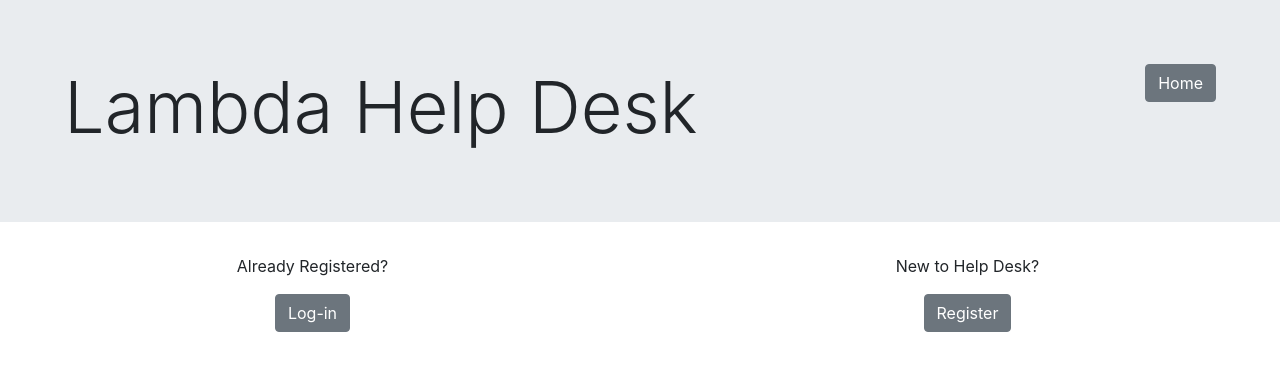
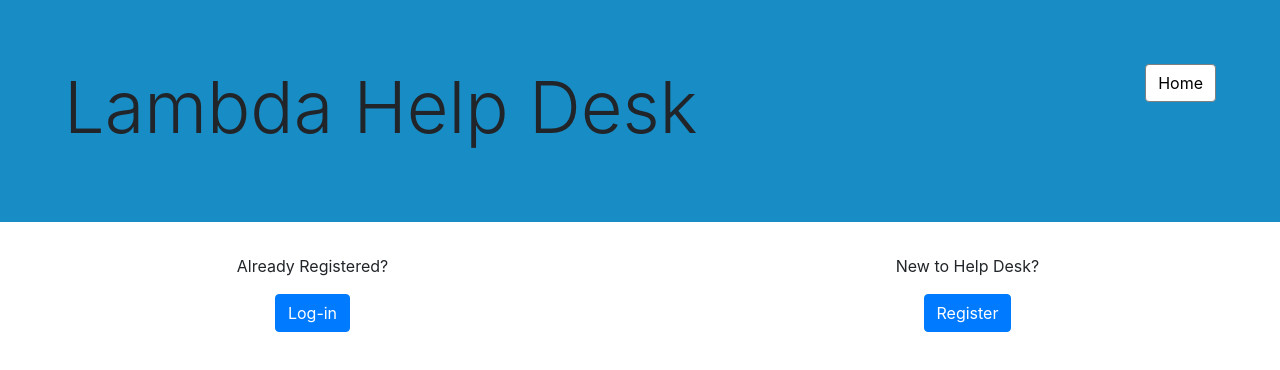
Before and after one commit to scottynate05/front-end, a React (Create React App) app in the folder dev-desk/: page / in a window 1280 px wide. Shown: the top 370 px of the page. Built offline with nearby package versions, Linux system fonts and the light colour scheme.

Commit message:
header styling

```diff
--- a/dev-desk/src/App.js
+++ b/dev-desk/src/App.js
@@ -20,11 +20,11 @@ import EditTicket from './components/EditTicket';
 function App() {
   return (
     <>
-      <Jumbotron fluid>
+      <Jumbotron fluid style={{backgroundColor:'#188cc5'}}>
         <Container fluid style={{display:'flex',justifyContent:'space-between',paddingLeft:'5%', paddingRight:'5%'}}>
             <h1 className="display-3" style={{display:'inline'}}>Lambda Help Desk</h1>
                 <Link to={"/"}>
-                  <Button>
+                  <Button style={{border:'1px solid grey',backgroundColor:'white', color:'black'}}>
                     Home
                   </Button>
                 </Link>
@@ -36,7 +36,7 @@ function App() {
           <Col style={{display:'flex',flexDirection:'column',alignItems:'center'}}>
             <p>Already Registered?</p>
             <Link to={'/login'}>
-                <Button>
+                <Button color='primary'>
                   Log-in
                 </Button>
             </Link>
@@ -44,7 +44,7 @@ function App() {
           <Col style={{display:'flex',flexDirection:'column', alignItems:'center'}}>
             <p>New to Help Desk?</p>
             <Link to={'/register'}>
-                <Button>
+                <Button color='primary'>
                   Register
                 </Button>
             </Link>
```
